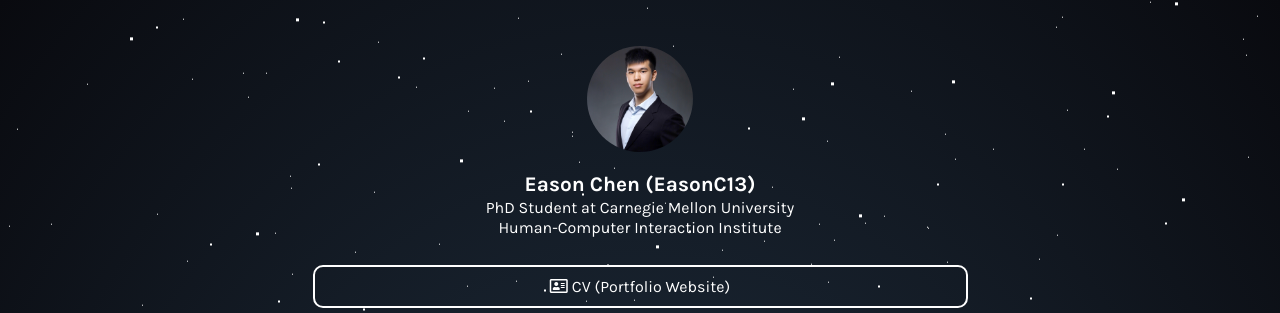
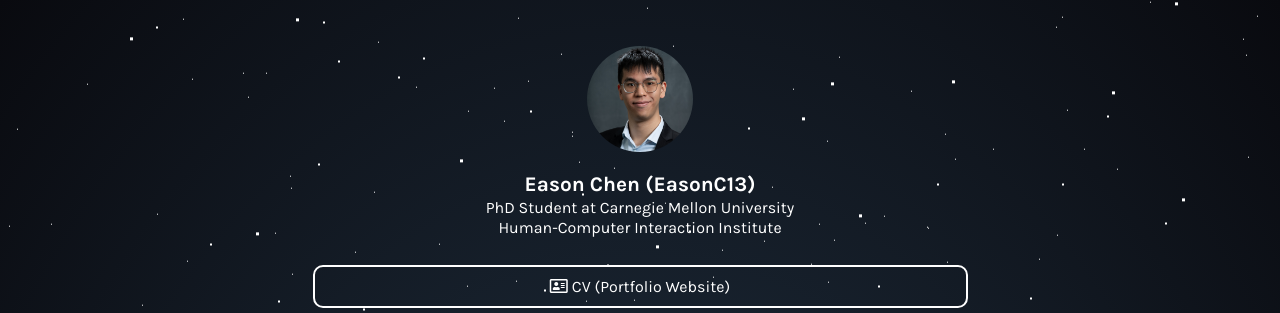
Before and after one commit to EasonC13/link.eason.best, a plain HTML site: page index.html in a window 1280 px wide. Shown: the top 313 px of the page. Drawn offline with Linux system fonts and the light colour scheme.

Commit message:
Update index.html

```diff
--- a/index.html
+++ b/index.html
@@ -1014,14 +1014,14 @@
     <!-- End of Parallax Pixel Background Animation -->
 
     <a id="profilePicture" href="#popup">
-      <img src="./Eason_2022_square.jpeg" alt="Profile Picture" />
+      <img src="./EasonChen.2_squard_compressed.jpg" alt="Profile Picture" />
     </a>
 
     <div class="overlay" id="popup">
       <div class="popup">
         <div class="popup-photo">
-          <a href="./Eason_2022_square.jpeg" target="_blank">
-            <img src="./Eason_2022_square.jpeg" alt="Profile Picture" />
+          <a href="./EasonChen.2_squard_compressed.jpg" target="_blank">
+            <img src="./EasonChen.2_squard_compressed.jpg" alt="Profile Picture" />
           </a>
         </div>
         <div class="text-white">
```
